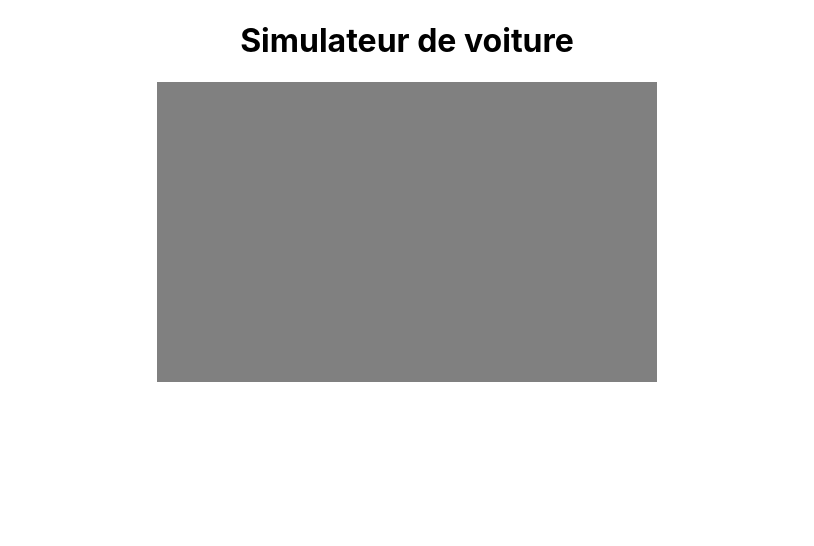
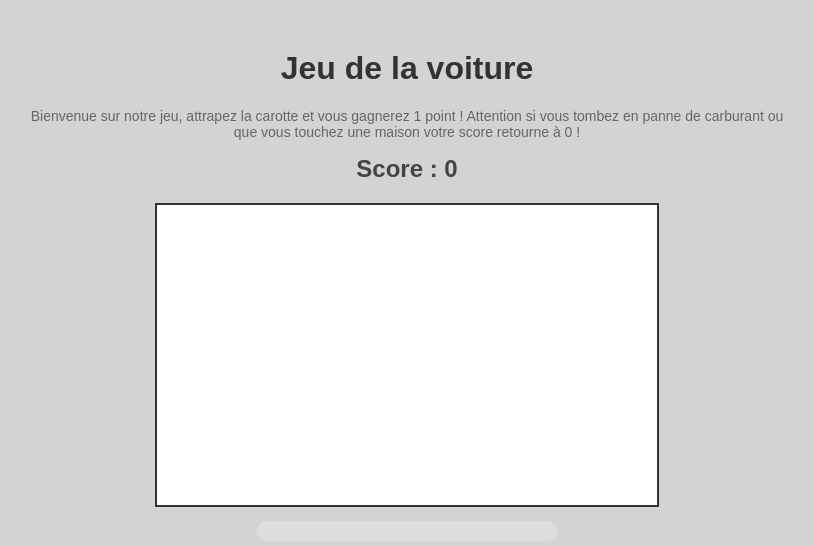
Before and after one commit to JiayiHE95/CICD-Simulation-Voiture-Front, a React (Create React App) app: page / in a window 1280 px wide. Shown: the top 546 px of the page, without its empty margins (233-1047 px from the left). Built offline with nearby package versions, Linux system fonts and the light colour scheme; no server answers.

Commit message:
ajout du score et du carburant

```diff
--- a/src/App.js
+++ b/src/App.js
@@ -1,4 +1,4 @@
-import React, { useEffect, useRef } from 'react';
+import React, { useEffect, useRef, useState } from 'react';
 import ReactDOM from 'react-dom';
 import './App.css';
 import maisonPositions from './maisonsPosition';
@@ -13,6 +13,9 @@ function App() {
   const canvasRef = useRef(null);
   const carPosition = { x: 0, y: 0 };
   const boulePosition = { x: 0, y: 0 };
+  const [carburant, setCarburant] = useState(0);
+
+  const [score, setScore] = useState(0);
 
   // Préchargement des images
   const carImg = new Image();
@@ -27,7 +30,7 @@ function App() {
 
 
   const socket = new WebSocket("ws://localhost:8080/websocket/test");
-  // const socket = new WebSocket("wss://polytech2.home.lange.xyz/websocket/test");
+  //const socket = new WebSocket("wss://polytech2.home.lange.xyz/websocket/test");
 
 
 
@@ -37,14 +40,17 @@ function App() {
 
   socket.addEventListener("message", (event) => {
     console.log("Message from server ", event.data);
-    const [newX, newY, bouleX, bouleY] = event.data.split(',').map(parseFloat);
+    const [newX, newY, bouleX, bouleY, carburant, score] = event.data.split(',').map(parseFloat);
     updateCarPosition(newX, newY);
     updateBoulePosition(bouleX,bouleY);
+    setCarburant(carburant);
+    setScore(score);
   });
 
   socket.addEventListener("close", (event) => {
     console.log("Connection closed");
   });
+
 
   const updateCarPosition = (x, y) => {
     carPosition.x = x;
@@ -68,6 +74,7 @@ function App() {
 
     const ctx = canvas.getContext("2d");
 
+
     ctx.clearRect(0, 0, canvas.width, canvas.height);
     drawPlateau(ctx);
     drawMaisons(ctx);
@@ -76,7 +83,7 @@ function App() {
   };
 
   const drawPlateau = (ctx) => {
-    ctx.fillStyle = "#808080";
+    ctx.fillStyle = "#FFFFFF";
     ctx.fillRect(0, 0, 500, 300);
   };
 
@@ -146,8 +153,14 @@ function App() {
 
   return (
     <div className="App">
-      <h1>Simulateur de voiture</h1>
+      <h1>Jeu de la voiture</h1>
+
+      <h3>Bienvenue sur notre jeu, attrapez la carotte et vous gagnerez 1 point ! Attention si vous tombez en panne de carburant ou que vous touchez une maison votre score retourne à 0 ! </h3>
+      <h2> Score : {score} </h2>
       <canvas ref={canvasRef} width="500" height="300"></canvas>
+      <div className="carburant-bar">
+        <div className="fill" style={{ width: `${carburant}%` }}></div>
+      </div>
     </div>
   );
 }
--- a/src/index.css
+++ b/src/index.css
@@ -5,9 +5,59 @@ body {
     sans-serif;
   -webkit-font-smoothing: antialiased;
   -moz-osx-font-smoothing: grayscale;
+  background-color: lightgray;
 }
 
 code {
   font-family: source-code-pro, Menlo, Monaco, Consolas, 'Courier New',
     monospace;
 }
+.App {
+  font-family: 'Arial', sans-serif;
+  text-align: center;
+  margin-top: 50px;
+}
+
+h1 {
+  color: #333;
+}
+
+h2 {
+  color: #444;
+  margin-top: 10px;
+}
+
+h3 {
+  color: #666;
+  margin-bottom: 15px;
+  font-size: 14px;
+  text-align: center;
+  font-weight: 500;
+  margin-left: auto;
+  margin-right: auto;
+  max-width: 60%; /* si vous souhaitez limiter la largeur */
+}
+
+
+canvas {
+  border: 2px solid #333;
+}
+
+.carburant-bar {
+  width: 300px;
+  height: 20px;
+  background-color: #ddd;
+  border-radius: 10px;
+  margin-top: 10px;
+  margin-left: auto;
+  margin-right: auto;
+  overflow: hidden;
+}
+
+
+.fill {
+  height: 100%;
+  background-color: #4CAF50;
+  border-radius: 10px;
+  transition: width 0.3s ease-in-out;
+}
```
